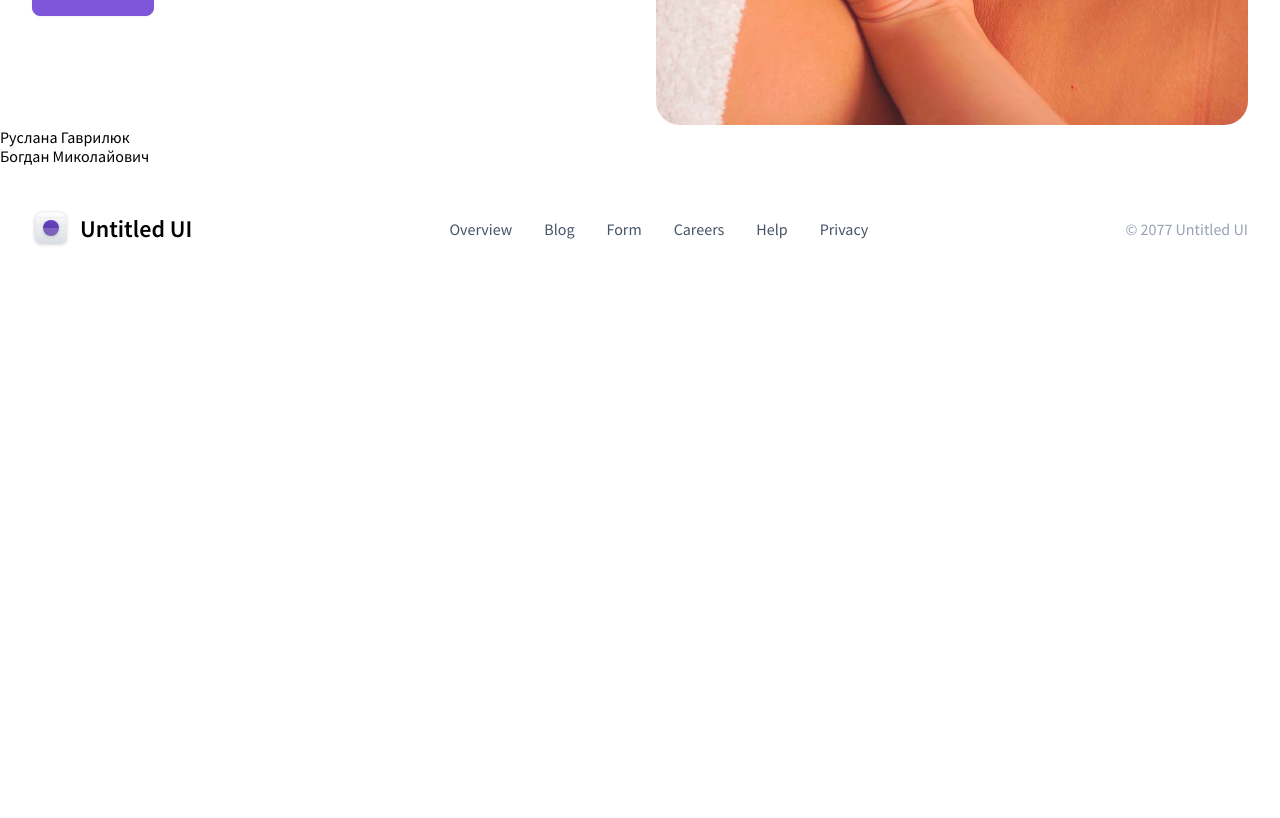
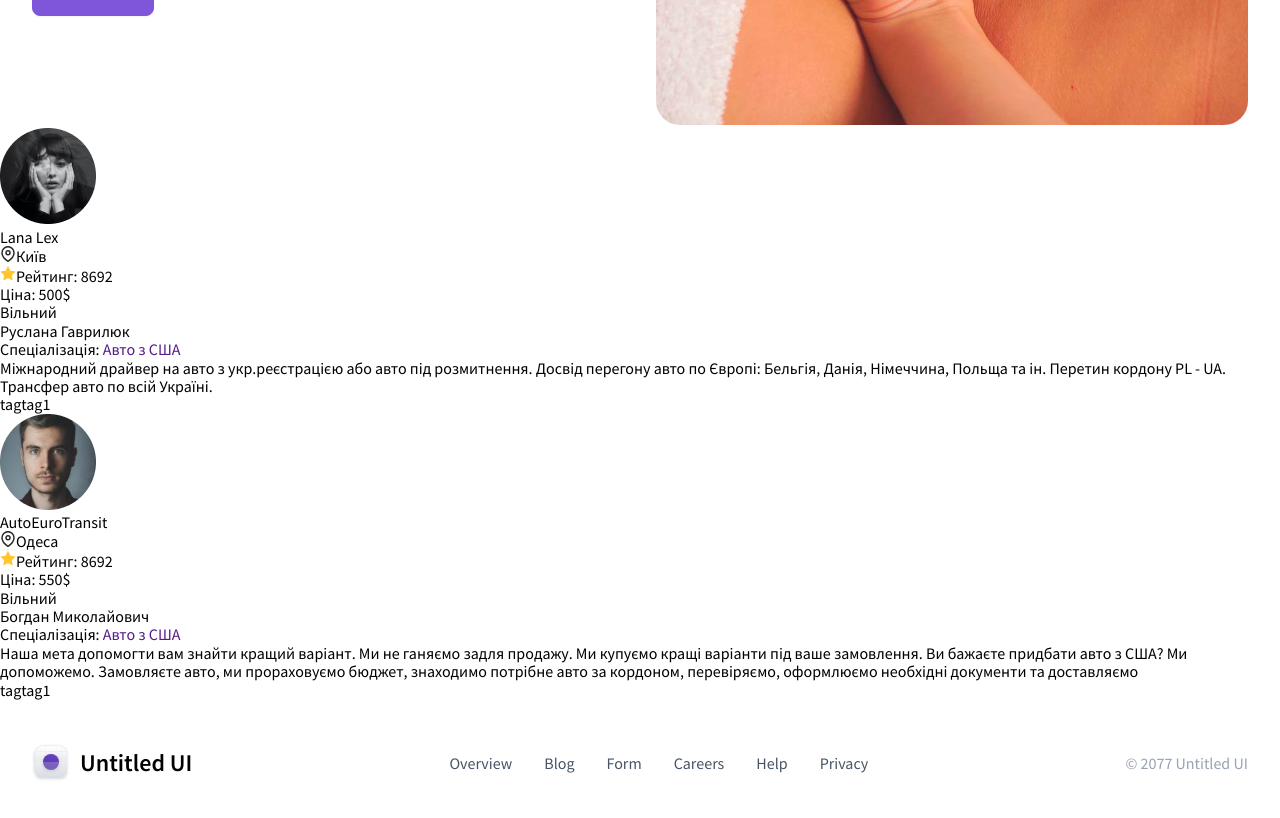
Before and after one commit to theromanovich/toscar, a Next.js app: page / in a window 1280 px wide. Shown: the part 580-1398 px from the top of the page. Before the commit the page ends 873 px from the top, so only its background shows below. Built offline with nearby package versions, Linux system fonts and the light colour scheme.

Commit message:
add deliverer card markup

```diff
--- a/src/components/DelivererCard/DelivererCard.js
+++ b/src/components/DelivererCard/DelivererCard.js
@@ -3,7 +3,86 @@ const DelivererCard = (props) => {
   return (
     <>
         {deliverersData.map(item => {
-            return <div>{item.name}</div>
+            return (
+                <div className="deliverer-card">
+                    <div className="deliverer-card__container">
+
+                        <div className="deliverer-card__img">
+                            <img src={item.thumbnail} alt="" />
+                        </div>
+
+                        <div className="deliverer-card__data">
+
+                            <div className="deliverer-card__company">
+                                {item.company}
+                            </div>
+
+                            <div className="deliverer-card__info">
+
+                                <div className="deliverer-card__details">
+                                    <div className="location">
+                                        <svg width="16" height="16" viewBox="0 0 16 16" fill="none" xmlns="http://www.w3.org/2000/svg">
+                                        <g clip-path="url(#clip0_420_128764)">
+                                        <path d="M14 6.66601C14 11.3327 8 15.3327 8 15.3327C8 15.3327 2 11.3327 2 6.66601C2 5.07472 2.63214 3.54859 3.75736 2.42337C4.88258 1.29816 6.4087 0.666016 8 0.666016C9.5913 0.666016 11.1174 1.29816 12.2426 2.42337C13.3679 3.54859 14 5.07472 14 6.66601Z" stroke="#2B2B2A" stroke-width="1.5" stroke-linecap="round" stroke-linejoin="round"/>
+                                        <path d="M8 8.66602C9.10457 8.66602 10 7.77059 10 6.66602C10 5.56145 9.10457 4.66602 8 4.66602C6.89543 4.66602 6 5.56145 6 6.66602C6 7.77059 6.89543 8.66602 8 8.66602Z" stroke="#2B2B2A" stroke-width="1.5" stroke-linecap="round" stroke-linejoin="round"/>
+                                        </g>
+                                        <defs>
+                                        <clipPath id="clip0_420_128764">
+                                        <rect width="16" height="16" fill="white"/>
+                                        </clipPath>
+                                        </defs>
+                                        </svg>
+                                        {item.city}
+                                    </div>
+                                    <div className="divider"></div>
+                                    <div className="rating">
+                                        <svg width="16" height="16" viewBox="0 0 16 16" fill="none" xmlns="http://www.w3.org/2000/svg">
+                                        <g clip-path="url(#clip0_420_128770)">
+                                        <path d="M6.20021 4.69703L8 1.28579L9.79979 4.69703C9.95896 4.9987 10.2491 5.20947 10.5851 5.26762L14.3856 5.92519L11.6975 8.69103C11.4598 8.93563 11.3489 9.27666 11.3975 9.61427L11.9465 13.4319L8.48537 11.7301C8.17929 11.5795 7.82071 11.5796 7.51463 11.7301L4.05348 13.4319L4.6025 9.61427C4.65105 9.27666 4.54024 8.93563 4.30252 8.69103L1.6144 5.92519L5.41486 5.26762C5.75095 5.20947 6.04104 4.9987 6.20021 4.69703ZM14.5177 5.78928L14.5175 5.78947L14.5177 5.78928ZM3.8834 13.5155C3.88344 13.5155 3.88349 13.5155 3.88353 13.5155L3.8834 13.5155Z" fill="#FFC531" stroke="#FFC531" stroke-width="1.2"/>
+                                        </g>
+                                        <defs>
+                                        <clipPath id="clip0_420_128770">
+                                        <rect width="16" height="16" fill="white"/>
+                                        </clipPath>
+                                        </defs>
+                                        </svg>
+                                        Рейтинг: {item.rating}
+                                    </div>
+                                    <div className="divider"></div>
+                                    <div className="price">
+                                        Ціна: <span>{item.price}</span>
+                                    </div>
+                                </div>
+
+                                <div className="deliver-card__status">
+                                    {item.status}
+                                </div>
+
+                            </div>
+
+                        </div>
+
+                        <div className="deliverer-card__name">
+                            {item.name}
+                        </div>
+
+                        <div className="delivere-card__specialization">
+                            Спеціалізація: <a href="">{item.specialization}</a>
+                        </div>
+
+                        <div className="deliverer-card__description">
+                            <p>{item.description}</p>
+                        </div>
+
+                        <div className="deliverer-card__tags">
+                            {item.tags.map(item => {
+                                return <span>{item}</span>
+                            })}
+                        </div>
+
+                    </div>
+                </div>
+            )
         })}
     </>
   )
--- a/src/components/DelivererCard/deliverersData.js
+++ b/src/components/DelivererCard/deliverersData.js
@@ -10,7 +10,10 @@ export const deliverersData = [
         rating: '8692',
         price: '500$',
         status: 'Вільний',
-        tags: ''
+        tags: [
+            'tag',
+            'tag1'
+        ]
     },
     {
         thumbnail: '/images/delivererCard/deliverer-man.png',
@@ -22,7 +25,10 @@ export const deliverersData = [
         rating: '8692',
         price: '550$',
         status: 'Вільний',
-        tags: ''
+        tags: [
+            'tag',
+            'tag1'
+        ]
 
     }
 ]
```
